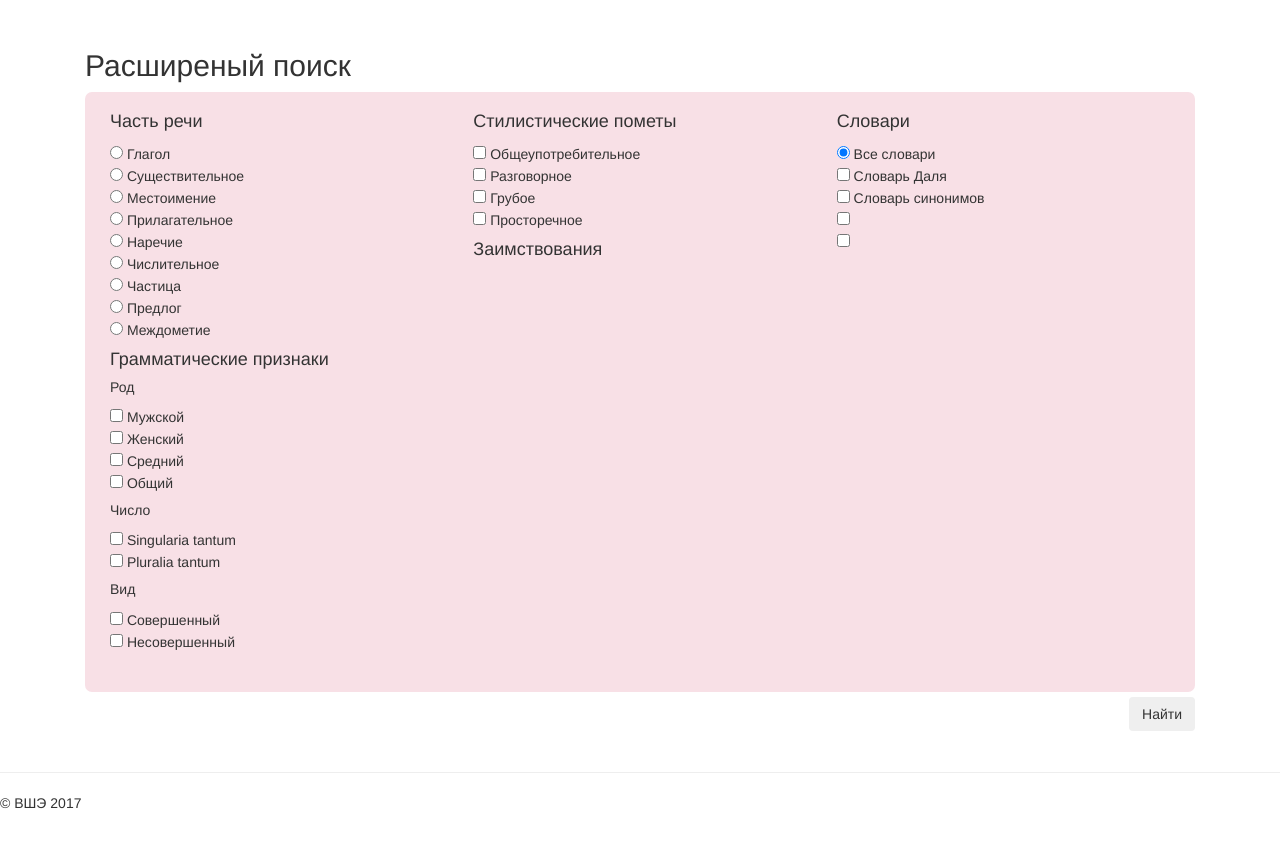
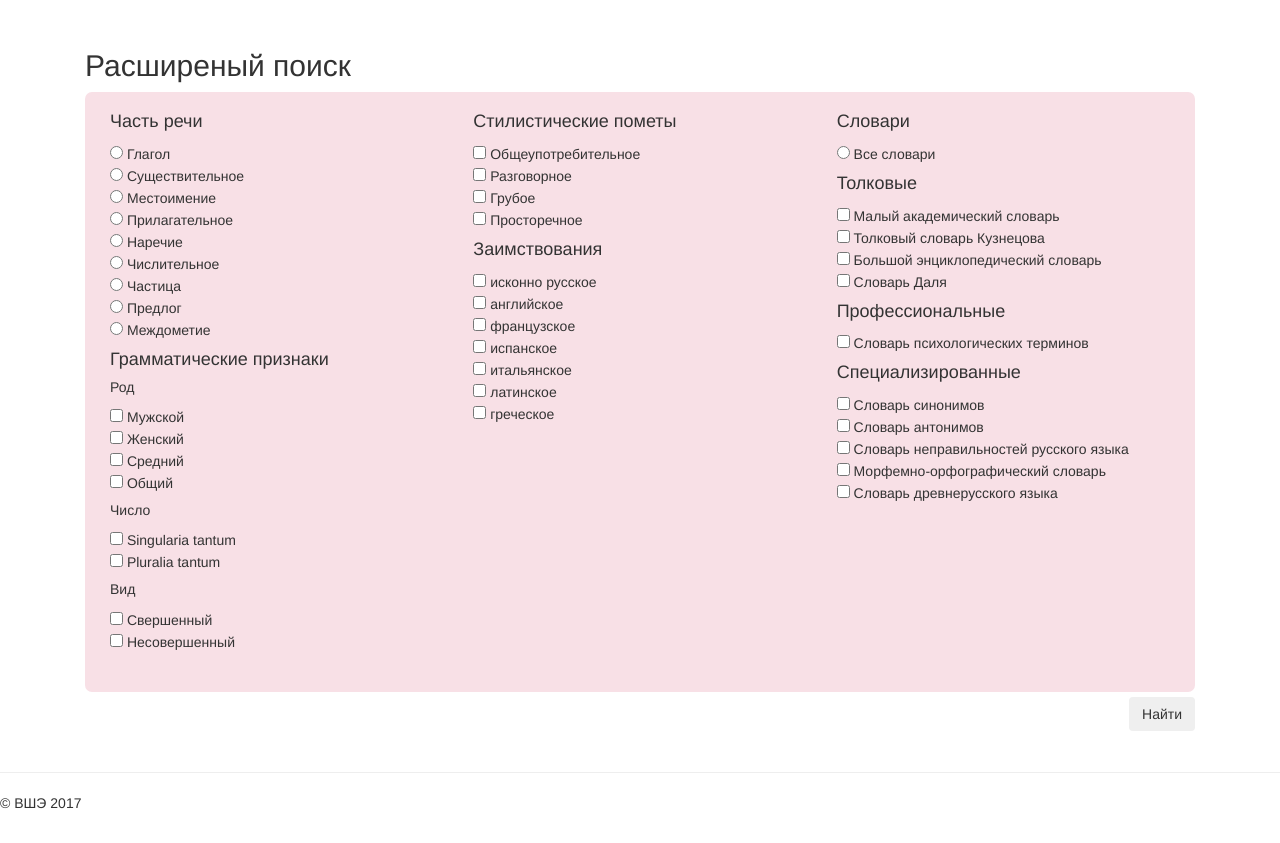
Before and after one commit to Dashershneva/Slovari, a Flask app: page /Vyshka_slovari_extended_search in a window 1280 px wide. Shown: the part 51-894 px from the top of the page. Run offline with Flask 2, Linux system fonts and the light colour scheme; some libraries are stand-ins or nearby versions.

Commit message:
Last updates to localhost theme

```diff
--- a/Slovari_website/templates/Slovar_extended_search.html
+++ b/Slovari_website/templates/Slovar_extended_search.html
@@ -37,7 +37,7 @@
             <span class="icon-bar"></span>
           </button>
           <a class="navbar-brand" href="Vyshka_slovari_main">Вышка.Словари</a>
-		  <a class="navbar-brand" href="Vyshka_slovari_about">О проекте</a>
+		  <a class="navbar-brand" href="#">О проекте</a>
         </div>
         <div id="navbar" class="navbar-collapse collapse">
           <form class="navbar-form navbar-right" role="form">
@@ -80,7 +80,7 @@
 			</form>
 		  <h5>Вид</h5>
 		    <form class="search">
-			  <input type="checkbox" name="mode" value="perfect"> Совершенный<br>
+			  <input type="checkbox" name="mode" value="perfect"> Свершенный<br>
 			  <input type="checkbox" name="mode" value="imperfect"> Несовершенный
 			</form>
 		  </div>
@@ -93,23 +93,47 @@
 			  <input type="checkbox" name="style" value=""> Просторечное
 			</form>
 		  <h4>Заимствования</h4>
+		    <form class="search">
+			  <input type="checkbox" name="borrowed" value="rus"> исконно русское<br>
+			  <input type="checkbox" name="borrowed" value="eng"> английское<br>
+			  <input type="checkbox" name="borrowed" value="fra"> французское<br>
+			  <input type="checkbox" name="borrowed" value="spa"> испанское<br>
+			  <input type="checkbox" name="borrowed" value="ita"> итальянское<br>
+			  <input type="checkbox" name="borrowed" value="lat"> латинское<br>
+			  <input type="checkbox" name="borrowed" value="grk"> греческое<br>
+			</form>
 		  </div>
 		  <div class="col-md-4">
 		  <h4>Словари</h4>
 		    <form class="search">
-			  <input type="radio" name="dict" value="all" checked> Все словари<br>
-			  <input type="checkbox" name="dict" value=""> Словарь Даля<br>
-			  <input type="checkbox" name="dict" value=""> Словарь синонимов<br>
-			  <input type="checkbox" name="dict" value=""> <br>
-			  <input type="checkbox" name="dict" value=""> <br>
+			  <input type="radio" name="dict" value="all_dict"> Все словари<br>
 			</form>
+		    <h4>Толковые</h4>
+		      <form class="search">
+			    <input type="checkbox" name="dict" value="mas"> Малый академический словарь<br>
+			    <input type="checkbox" name="dict" value="kuznetsov"> Толковый словарь Кузнецова<br>
+			    <input type="checkbox" name="dict" value="bes"> Большой энциклопедический словарь<br>
+				<input type="checkbox" name="dict" value="dal"> Словарь Даля<br>
+			  </form>
+			<h4>Профессиональные</h4>
+		      <form class="search">
+			    <input type="checkbox" name="dict" value="psyho"> Словарь психологических терминов<br>
+			  </form>
+			<h4>Специализированные</h4>
+		      <form class="search">
+			    <input type="checkbox" name="dict" value="synonym"> Словарь синонимов<br>
+			    <input type="checkbox" name="dict" value="antonym"> Словарь антонимов<br>
+				<input type="checkbox" name="dict" value="wrongs"> Словарь неправильностей русского языка<br>
+				<input type="checkbox" name="dict" value="morph"> Морфемно-орфографический словарь<br>
+			    <input type="checkbox" name="dict" value="ancient"> Словарь древнерусского языка<br>
+			  </form>
 		  </div>
 	    </div>
 		<button type="submit" class="btn" style="float: right; margin-top: 5px;">Найти</button>
 		</div>
 	  </div>
 
-	  <hr>
+		<hr>
 
       <footer>
         <p>&copy; ВШЭ 2017</p>
```
Also changed, not shown: Slovari_website/templates/Slovar_main.html (+5 -3 lines).
